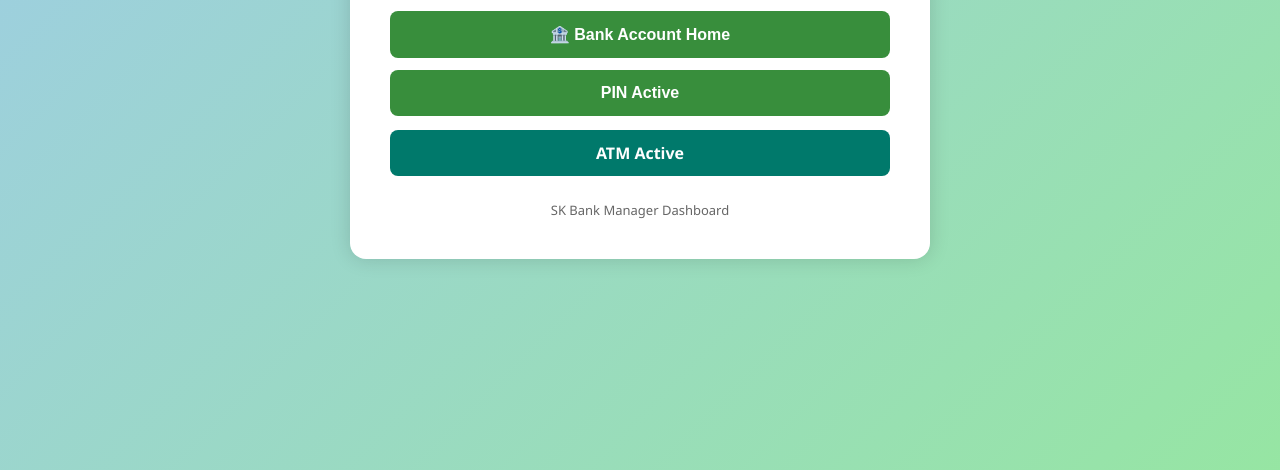
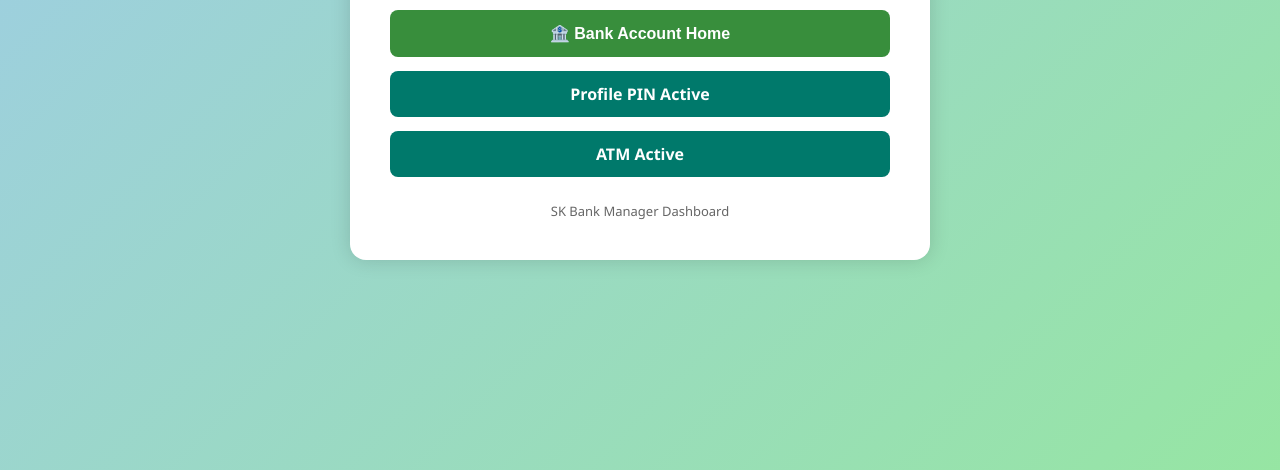
Before and after one commit to Sushanta890/Bank-manager, a plain HTML site: page Bank Manager/manager-home.html in a window 1280 px wide. Shown: the part 330-800 px from the top of the page. Drawn offline with Linux system fonts and the light colour scheme.

Commit message:
update manager-home.html

```diff
--- a/Bank Manager/manager-home.html
+++ b/Bank Manager/manager-home.html
@@ -106,7 +106,7 @@
   <h1>👨‍💼 Bank Manager Panel</h1>
 
   <button class="btn" onclick="goTo('Bank manager balance deposit/manager-actions.html')">🏦 Bank Account Home</button>
-  <button class="btn" onclick="goTo('/PIN/set-pin.html')">PIN Active</button>
+  <a href="https://sushanta890.github.io/Profile-pin-active/">Profile PIN Active</a>
   <a href="https://sushanta890.github.io/Atm/">ATM Active</a>
 
   <div class="footer">SK Bank Manager Dashboard</div>
```
